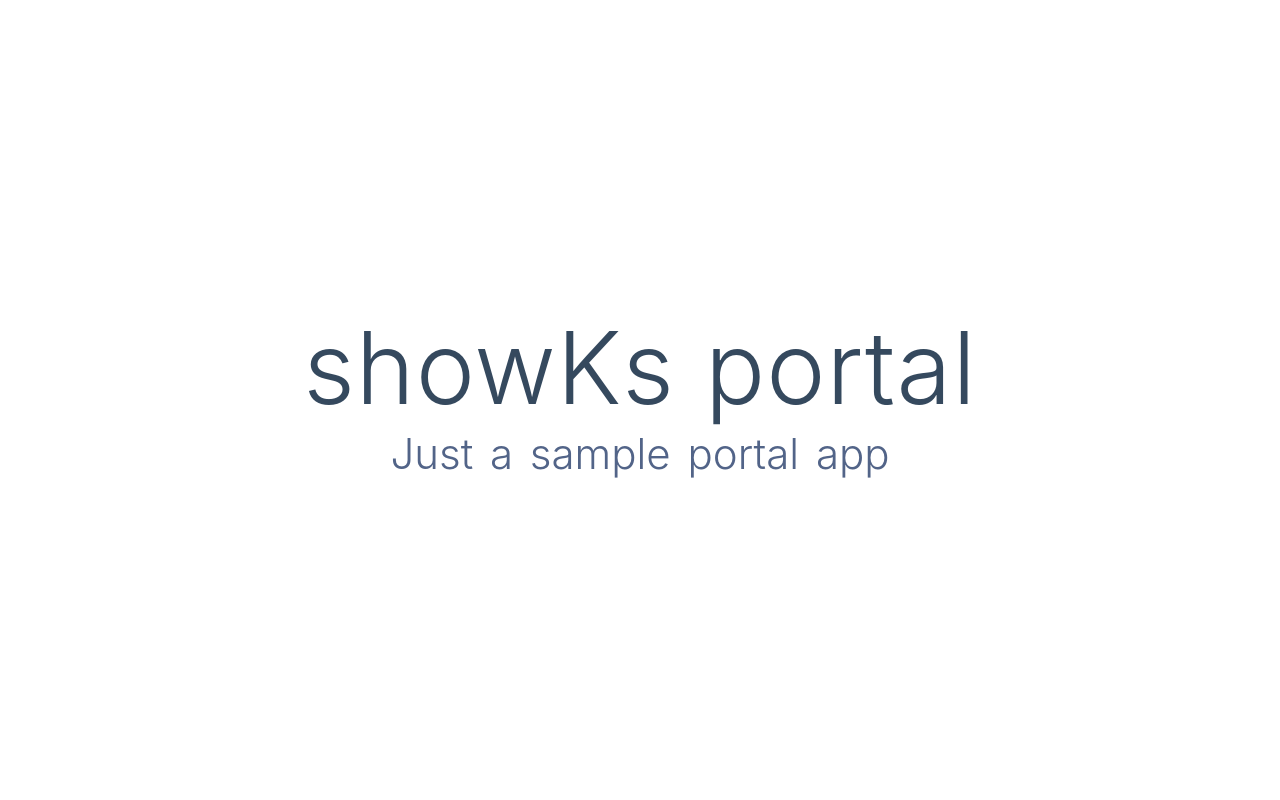
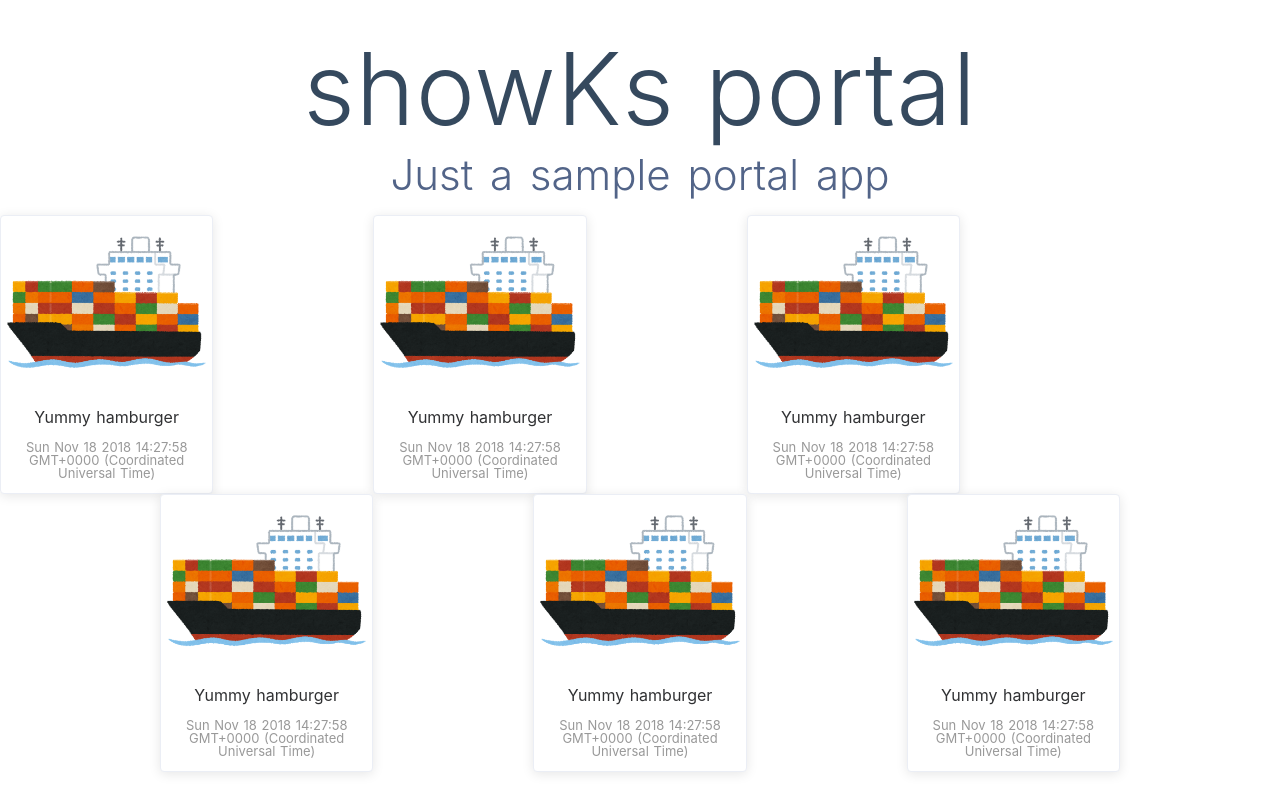
Before and after one commit to jyoshise/showks-portal-frontend, a Nuxt app in the folder src/: page / in a window 1280 px wide. Built offline with nearby package versions, Linux system fonts and the light colour scheme; no server answers.

Commit message:
とちゅう

```diff
--- a/src/pages/index.vue
+++ b/src/pages/index.vue
@@ -8,10 +8,55 @@
       <h2 class="subtitle">
         Just a sample portal app
       </h2>
+      <el-row>
+        <el-col
+          v-for="(o, index) in 6"
+          :span="4"
+          :key="o"
+          :offset="index > 0 ? 3 : 0">
+          <el-card :body-style="{ padding: '0px' }">
+            <img
+              src="/img/container.png"
+              class="image">
+            <div style="padding: 14px;">
+              <span>Yummy hamburger</span>
+              <div class="bottom clearfix">
+                <time class="time">{{ currentDate }}</time>
+              </div>
+            </div>
+          </el-card>
+        </el-col>
+      </el-row>
     </div>
   </section>
 </template>
 
+<style>
+.time {
+  font-size: 13px;
+  color: #999;
+}
+
+.bottom {
+  margin-top: 13px;
+  line-height: 12px;
+}
+
+.image {
+  width: 100%;
+  display: block;
+}
+
+.clearfix:before,
+.clearfix:after {
+  display: table;
+  content: '';
+}
+
+.clearfix:after {
+  clear: both;
+}
+</style>
 <script>
 // import Logo from '~/components/Logo.vue'
 import io from 'socket.io-client'
@@ -20,9 +65,11 @@ const socket = io('http://localhost:8080', {
 })
 
 export default {
-  //   components: {
-  //     Logo
-  //   }
+  data() {
+    return {
+      currentDate: new Date()
+    }
+  }
 }
 </script>
 
```
Also changed, not shown: src/static/img/container.png (added).
